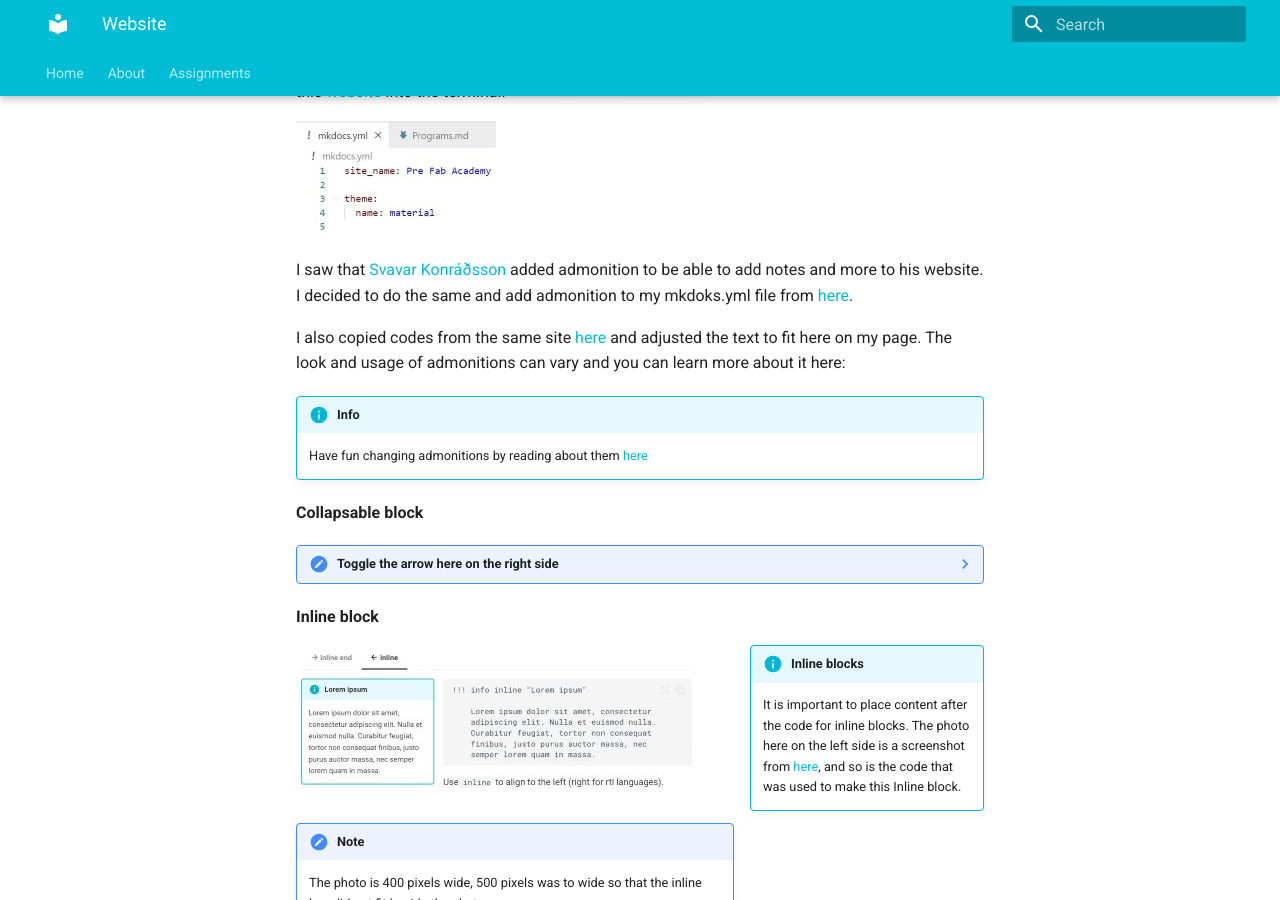
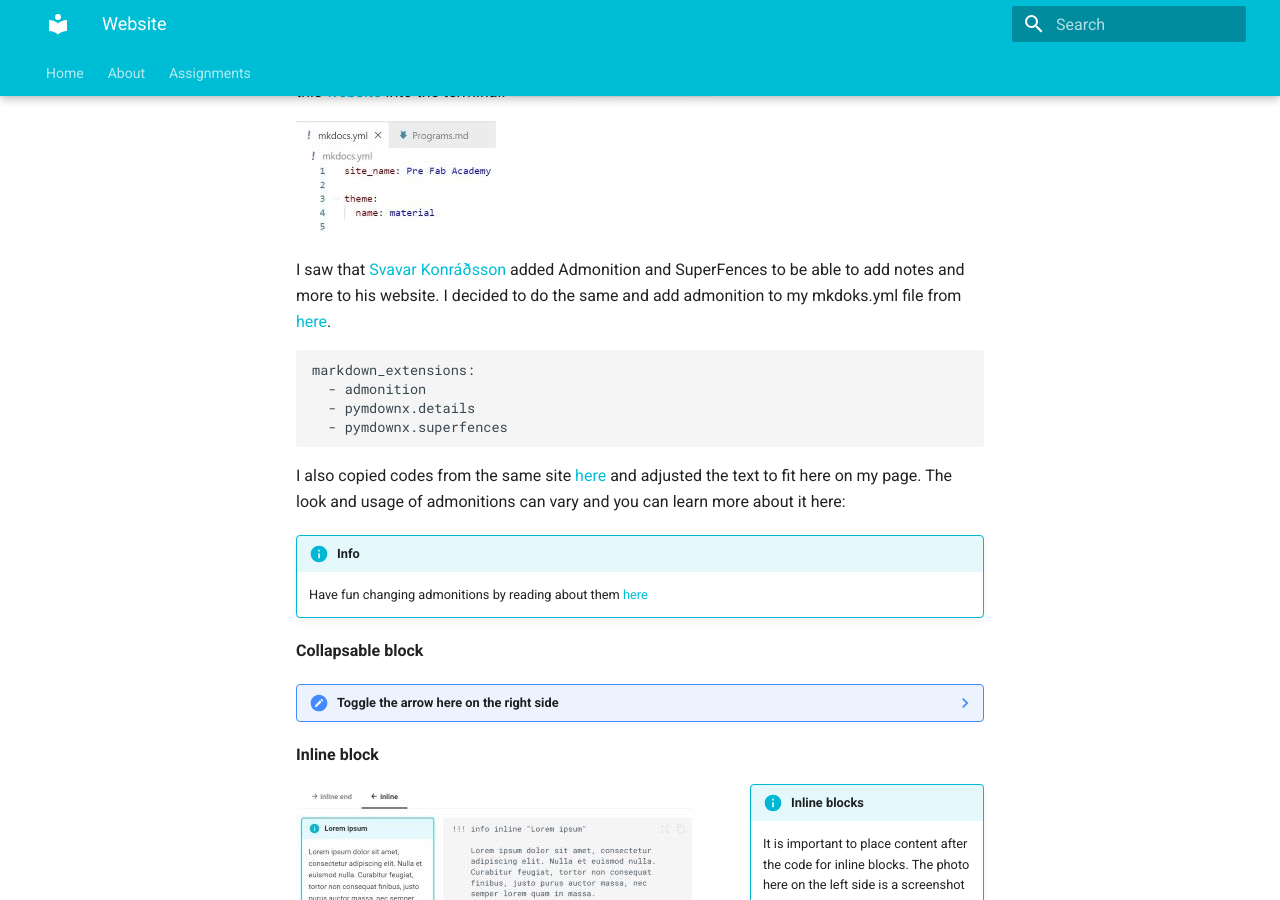
Before and after one commit to OlofH2/Before-Fab-Academy, an MkDocs documentation site: the page built from docs/Website.md, in a window 1280 px wide and 900 px high, scrolled down 1067 px. Built offline with MkDocs 1.6.1 and Material for MkDocs 9.7.7, drawn with Linux system fonts in a browser that asks for light colours.

Commit message:
Code block test

````diff
--- a/docs/Website.md
+++ b/docs/Website.md
@@ -32,8 +32,14 @@
 
 ![Theme_Material](img/Theme_in_mkdocs_before_new_theme_200x113.jpg)
 
-I saw that [Svavar Konráðsson](https://fabacademy.org/2023/labs/isafjordur/students/svavar-konradsson/index.html) added admonition to be able to add notes and more to his website. I decided to do the same and add admonition to my mkdoks.yml file from [here](https://squidfunk.github.io/mkdocs-material/reference/admonitions/).
+I saw that [Svavar Konráðsson](https://fabacademy.org/2023/labs/isafjordur/students/svavar-konradsson/index.html) added Admonition and SuperFences to be able to add notes and more to his website. I decided to do the same and add admonition to my mkdoks.yml file from [here](https://squidfunk.github.io/mkdocs-material/reference/admonitions/).
 
+```
+markdown_extensions:
+  - admonition
+  - pymdownx.details
+  - pymdownx.superfences
+```
 
 I also copied codes from the same site [here](https://squidfunk.github.io/mkdocs-material/reference/admonitions/) and adjusted the text to fit here on my page. The look and usage of admonitions can vary and you can learn more about it here:
 
````
